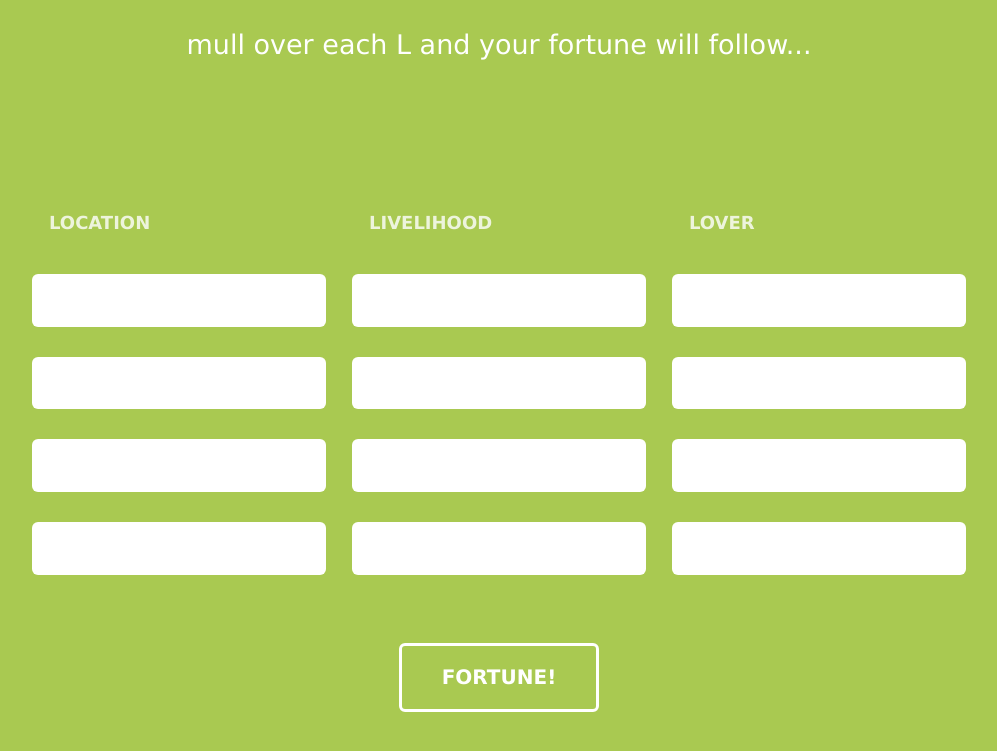
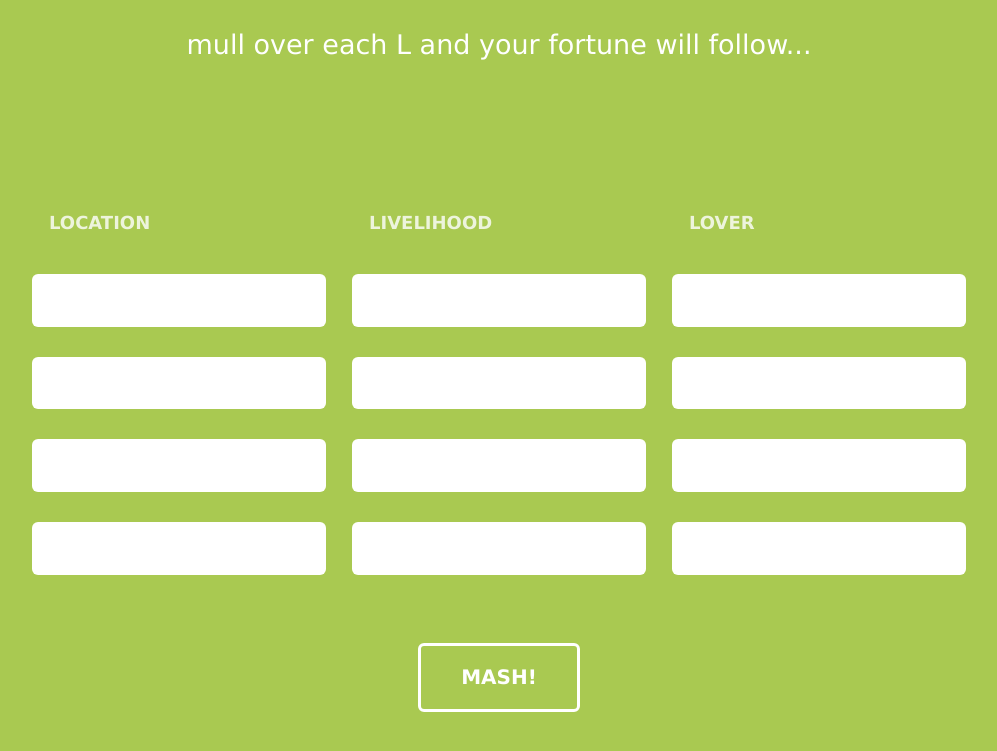
Before and after one commit to subtlevariation/MASH_GAME, a plain HTML site: page index.html in a window 1280 px wide. Shown: the part 209-960 px from the top of the page, without its empty margins (141-1138 px from the left). Drawn offline with nearby package versions, Linux system fonts and the light colour scheme.

Commit message:
Update index.html

```diff
--- a/index.html
+++ b/index.html
@@ -42,7 +42,7 @@
           <input name="answer_3[]">
         </div>
       </div>
-      <button type="submit" class="button-submit">FORTUNE!</button>
+      <button type="submit" class="button-submit">MASH!</button>
     </form>
     <script src=""></script>
   </body>
```
